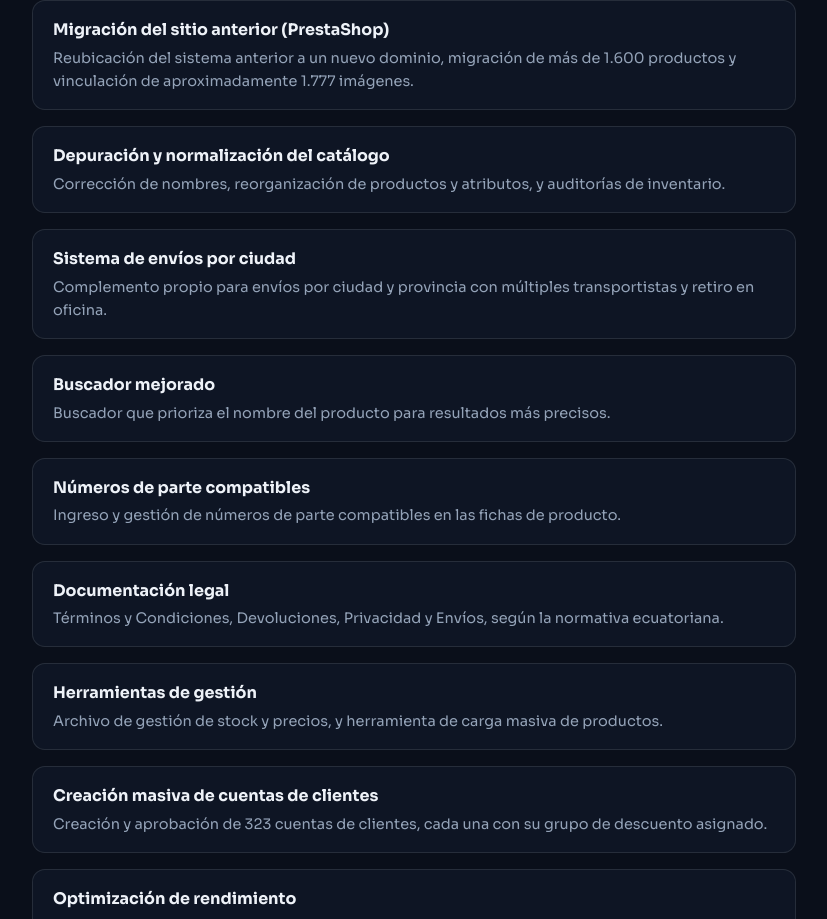
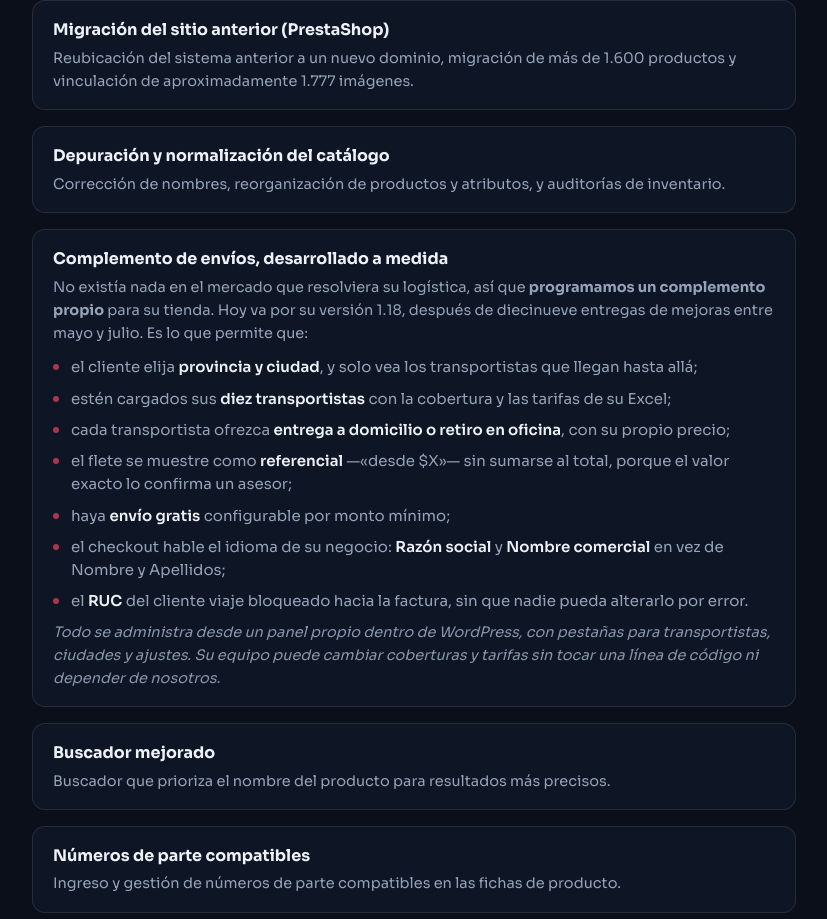
Before and after one commit to santysos/informes-SEO, a PHP site: page / in a window 1280 px wide. Shown: the part 529-1448 px from the top of the page, without its empty margins (226-1053 px from the left). Run offline with PHP 8.4, Linux system fonts and the light colour scheme; the visitor is signed in with stand-in values (Sample User, id 1).

Commit message:
VYV adicionales: el complemento de envios contado como lo que es
Estaba resumido en una linea ("Complemento propio para envios por
ciudad y provincia") cuando en realidad son 2.123 lineas de PHP y
diecinueve versiones entre mayo y julio, hasta la 1.18.

Ahora detalla lo que hace: filtrado por provincia y ciudad, los diez
transportistas con su cobertura, domicilio o retiro en oficina con
precio propio, flete referencial que no se suma al total, envio gratis
por monto minimo, etiquetas de Razon social y Nombre comercial, y el
RUC bloqueado hacia la factura. Cierra con el panel de administracion
propio, que es el argumento de autonomia para el cliente.

Datos tomados de las notas del proyecto en /Multitecnologia-VYV, no de
memoria.

Co-Authored-By: Claude Opus 5 <noreply@anthropic.com>
Claude-Session: https://claude.ai/code/session_014fQN4ghJMb65TZQcCwGPQD

```diff
--- a/multitecnologia-vyv/adicionales-agosto-2026/index.php
+++ b/multitecnologia-vyv/adicionales-agosto-2026/index.php
@@ -40,6 +40,11 @@ strong{color:var(--hueso)}
 .meta{display:flex;flex-wrap:wrap;gap:8px 26px;margin-top:20px;font-size:13.5px;color:var(--niebla)}
 .meta strong{color:var(--hueso)}
 .sec{padding:42px 0;border-bottom:1px solid var(--linea)}
+.items .sublista{list-style:none;margin:10px 0 0;padding:0}
+.items .sublista li{position:relative;padding:0 0 0 18px;margin-bottom:8px;font-size:15px;color:var(--niebla);line-height:1.55;background:none;border:0;border-radius:0}
+.items .sublista li:before{content:'';position:absolute;left:0;top:9px;width:6px;height:6px;border-radius:50%;background:var(--rojo);opacity:.7}
+.items .sublista li b{color:var(--hueso);font-weight:600}
+.nota-sub{margin-top:12px;font-size:14.5px;color:var(--niebla);opacity:.9;font-style:italic}
 .sec.alt{background:linear-gradient(180deg,var(--carbon2),var(--noche))}
 .items{list-style:none;display:grid;gap:16px;margin-top:8px}
 .items li{background:rgba(19,28,46,.5);border:1px solid var(--linea);border-radius:13px;padding:16px 20px}
@@ -94,8 +99,29 @@ footer b{color:var(--hueso)}
         <h3>Depuraci&oacute;n y normalizaci&oacute;n del cat&aacute;logo</h3>
         <p>Correcci&oacute;n de nombres, reorganizaci&oacute;n de productos y atributos, y auditor&iacute;as de inventario.</p>      </li>
       <li>
-        <h3>Sistema de env&iacute;os por ciudad</h3>
-        <p>Complemento propio para env&iacute;os por ciudad y provincia con m&uacute;ltiples transportistas y retiro en oficina.</p>      </li>
+        <h3>Complemento de env&iacute;os, desarrollado a medida</h3>
+        <p>No exist&iacute;a nada en el mercado que resolviera su log&iacute;stica, as&iacute; que
+        <b>programamos un complemento propio</b> para su tienda. Hoy va por su
+        versi&oacute;n 1.18, despu&eacute;s de diecinueve entregas de mejoras entre mayo y julio.
+        Es lo que permite que:</p>
+        <ul class="sublista">
+          <li>el cliente elija <b>provincia y ciudad</b>, y solo vea los transportistas que
+              llegan hasta all&aacute;;</li>
+          <li>est&eacute;n cargados sus <b>diez transportistas</b> con la cobertura y las
+              tarifas de su Excel;</li>
+          <li>cada transportista ofrezca <b>entrega a domicilio o retiro en oficina</b>,
+              con su propio precio;</li>
+          <li>el flete se muestre como <b>referencial</b> &mdash;&laquo;desde $X&raquo;&mdash;
+              sin sumarse al total, porque el valor exacto lo confirma un asesor;</li>
+          <li>haya <b>env&iacute;o gratis</b> configurable por monto m&iacute;nimo;</li>
+          <li>el checkout hable el idioma de su negocio: <b>Raz&oacute;n social</b> y
+              <b>Nombre comercial</b> en vez de Nombre y Apellidos;</li>
+          <li>el <b>RUC</b> del cliente viaje bloqueado hacia la factura, sin que nadie
+              pueda alterarlo por error.</li>
+        </ul>
+        <p class="nota-sub">Todo se administra desde un panel propio dentro de WordPress,
+        con pesta&ntilde;as para transportistas, ciudades y ajustes. Su equipo puede cambiar
+        coberturas y tarifas sin tocar una l&iacute;nea de c&oacute;digo ni depender de nosotros.</p>      </li>
       <li>
         <h3>Buscador mejorado</h3>
         <p>Buscador que prioriza el nombre del producto para resultados m&aacute;s precisos.</p>      </li>
```
